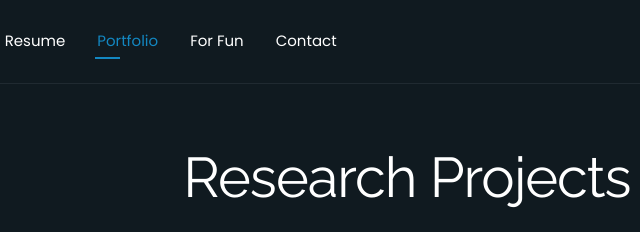
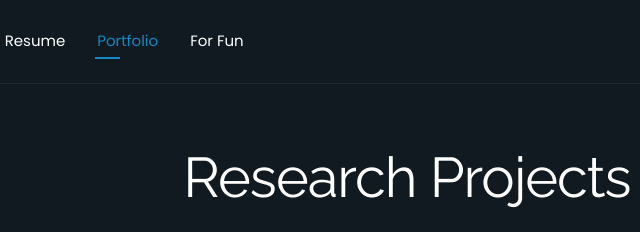
Before and after one commit to SoumyodiptaNath/soumyodiptanath.github.io, a plain HTML site: page portfolio.html in a window 1280 px wide. Shown: the top 232 px of the page, 233-873 px from the left. Drawn offline with Linux system fonts and the light colour scheme.

Commit message:
Update portfolio.html

```diff
--- a/portfolio.html
+++ b/portfolio.html
@@ -53,7 +53,7 @@
           <li><a href="resume.html">Resume</a></li><br>
           <li><a href="portfolio.html" class="active">Portfolio</a></li><br>
           <li><a href="forfun.html">For Fun</a></li><br>
-          <li><a href="contact.html">Contact</a></li><br>
+          <!-- <li><a href="contact.html">Contact</a></li><br> -->
         </ul>
         <i class="mobile-nav-toggle d-xl-none bi bi-list"></i>
       </nav>
```
